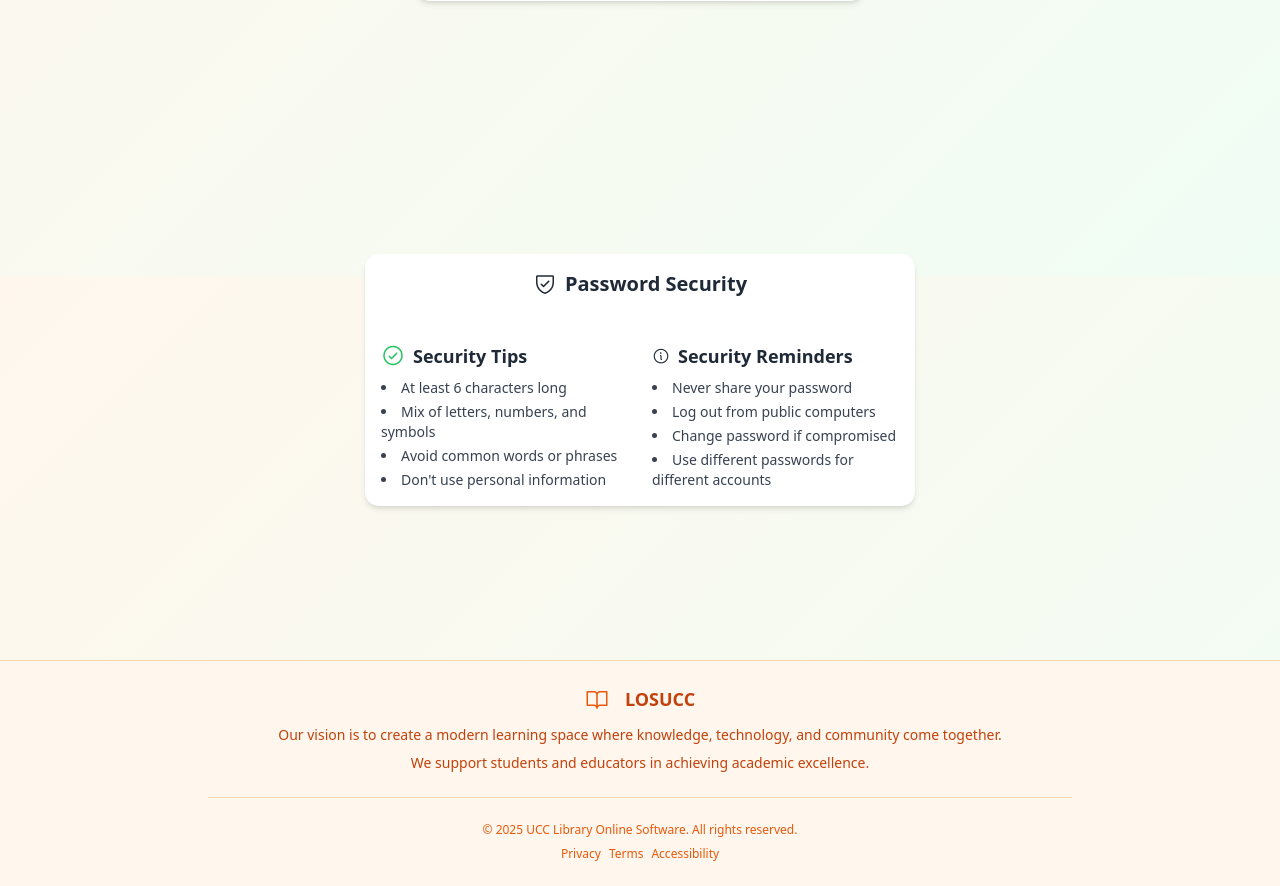
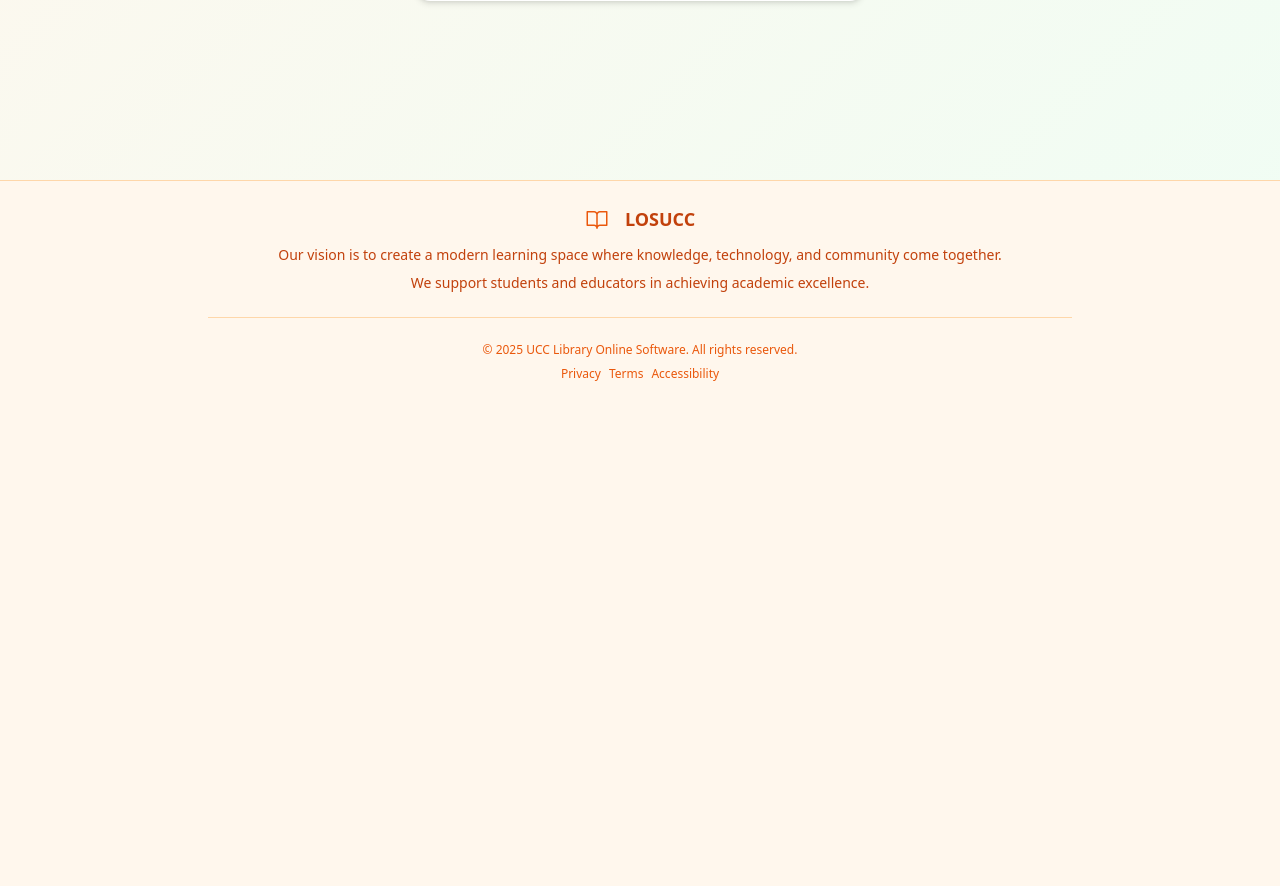
Before and after one commit to sis0n/LibSys, a PHP site: template src/Views/Student/changePassword.php in a window 1280 px wide. Shown: the part 524-1410 px from the top of the page. After the commit the page ends 905 px from the top, so only its background shows below. Run offline with PHP 8.4, Linux system fonts and the light colour scheme; the template is opened without the code that fills it, so the values that code supplies are empty; style sheets or scripts are compiled from the project's sources; some libraries are stand-ins or nearby versions.

Commit message:
Enhance: remove security

```diff
--- a/src/Views/Student/changePassword.php
+++ b/src/Views/Student/changePassword.php
@@ -1,7 +1,3 @@
-<!-- Import Phosphor Icons -->
-<link rel="stylesheet" href="https://unpkg.com/phosphor-icons@1.4.2/src/css/phosphor.css">
-<link rel="stylesheet" href="https://cdnjs.cloudflare.com/ajax/libs/animate.css/4.1.1/animate.min.css" />
-
 
 <div class="flex justify-center items-center min-h-[80vh]">
   <div class="w-full max-w-md bg-white shadow-md rounded-xl p-6">
@@ -85,46 +81,6 @@
 
 <br>
 
-<!-- Security Section -->
-<div class="flex justify-center items-center min-h-[60vh] px-4">
-  <div class="max-w-[550px] bg-white shadow-md rounded-xl p-4">
-    <h2 class="text-xl font-semibold text-gray-800 flex items-center justify-center gap-2 mb-5">
-      <i class="ph ph-shield-check text-2xl"></i>
-      Password Security
-    </h2>
-    <br>
-    <!-- Two columns -->
-    <div class="grid grid-cols-1 md:grid-cols-2 gap-6">
-      <!-- Column 1: Security Tips -->
-      <div>
-        <h3 class="text-lg font-semibold text-gray-800 mb-2 flex items-center gap-2">
-          <i class="ph ph-check-circle text-green-500 text-2xl"></i>
-          Security Tips
-        </h3>
-        <ul class="list-disc list-inside text-gray-700 space-y-1 text-sm">
-          <li>At least 6 characters long</li>
-          <li>Mix of letters, numbers, and symbols</li>
-          <li>Avoid common words or phrases</li>
-          <li>Don't use personal information</li>
-        </ul>
-      </div>
-
-      <!-- Column 2: Security Reminders -->
-      <div>
-        <h3 class="text-lg font-semibold text-gray-800 mb-2 flex items-center gap-2">
-          <i class="ph ph-info 2xl"></i>
-          Security Reminders
-        </h3>
-        <ul class="list-disc list-inside text-gray-700 space-y-1 text-sm">
-          <li>Never share your password</li>
-          <li>Log out from public computers</li>
-          <li>Change password if compromised</li>
-          <li>Use different passwords for different accounts</li>
-        </ul>
-      </div>
-    </div>
-  </div>
-</div>
 
 <!-- SweetAlert -->
 <script src="https://cdn.jsdelivr.net/npm/sweetalert2@11"></script>
```
